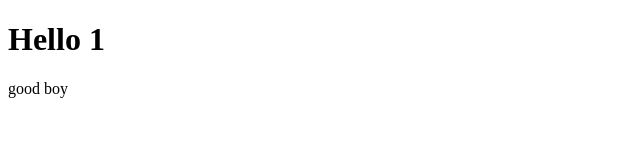
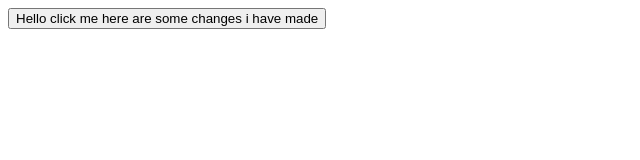
Before and after one commit to Deepak8519M/Practise-Repo, a plain HTML site: page index.html in a window 1280 px wide. Shown: the whole page, without its empty margins (0-640 px from the left). Drawn offline with Linux system fonts and the light colour scheme.

Commit message:
new text added

```diff
--- a/index.html
+++ b/index.html
@@ -6,7 +6,8 @@
     <title>Document</title>
   </head>
   <body>
-    <h1>Hello 1</h1>
-    <p>good boy</p>
+    <div>
+      <button>Hello click me here are some changes i have made</button>
+    </div>
   </body>
 </html>
```
